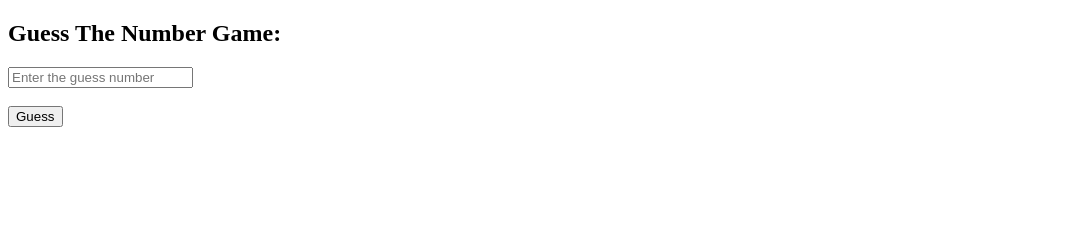
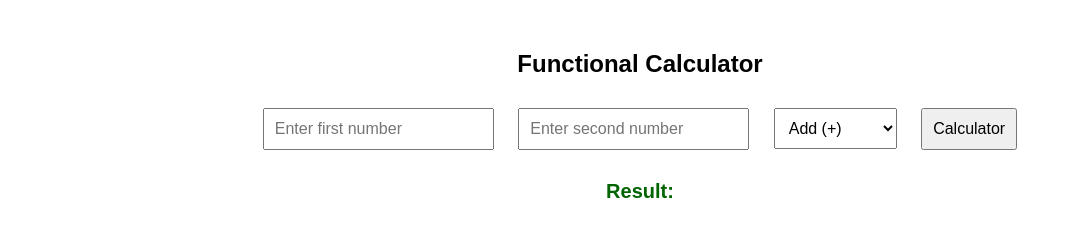
Before and after one commit to priyadharshinibalraj09/24bcs036-Sec-Lab-Programs, a plain HTML site: page index.html in a window 1280 px wide. Shown: the whole page, without its empty margins (0-1072 px from the left). Drawn offline with Linux system fonts and the light colour scheme.

Commit message:
Program-1

```diff
--- a/index.html
+++ b/index.html
@@ -3,38 +3,75 @@
 <head>
     <meta charset="UTF-8">
     <meta name="viewport" content="width=device-width, initial-scale=1.0">
-    <title>Guess The Number</title>
+    <title>Functional Calculator</title>
+    <style>
+        body{
+            font-family: Arial,sans-serif;
+            text-align: center;
+            margin-top: 50px;
+        }
+        input,select,button{
+            padding: 10px;
+            margin: 10px;
+            font-size: 16px;
+        }
+        #result{
+            margin-top: 20px;
+            font-size: 20px;
+            font-weight:bold;
+            color: darkgreen;
+        }
+    </style>
 </head>
 <body>
-    <h2>Guess The Number Game:</h2>
-    <input
-    type="number"
-    id="mainInput"
-    placeholder="Enter the guess number"/>
-    <br/><br>
-    <button onclick="guessGame()">Guess</button>
-    <br/>
-    <p id="feedback"></p>
-    <br/>
-    <p id="attempts"></p>
+    <h2>Functional Calculator</h2>
+    <input type="number" id="num1" placeholder="Enter first number">
+    <input type="number" id="num2" placeholder="Enter second number">
 
+    <select id="operation">
+        <option value="add">Add (+)</option>
+        <option value="subtract">Subtract (-)</option>
+        <option value="multiply">Multiply (*)</option>
+        <option value="divide">Divide (/)</option>
+    </select>
+
+    <button onclick="Calculator()">Calculator</button>
+    <div id="result">Result:</div>
     <script>
-             let target = Math.floor(Math.random()*100)+1;
-             let count = 0;
+        function Calculator(){
+            const num1 = parseFloat(document.getElementById("num1").value);
+            const num2 = parseFloat(document.getElementById("num2").value);
+            const operation = document.getElementById("operation").value;
 
-             function guessGame() {
-                let guess = parseInt(document.getElementById("mainInput").value);
-                count++;
+            let result;
+            if(isNaN(num1) || isNaN(num2)){
+                result = "Please enter Valid number.";
+            }else{
+                switch(operation){
+                    case "add":
+                        result = num1+num2;
+                        break;
+                    case "subtract":
+                        result = num1-num2;
+                        break;
+                    case "multiply":
+                        result = num1*num2;
+                        break;
+                    case "divide":
+                        if(num2 === 0){
+                        result = "cannot divided by zero!.";
+                        }else{
+                            result = num1/num2;
+                        }
+                        break;
 
-                if(guess < target){
-                    document.getElementById("feedback").innerText="Too Low";
-                }else if(guess > target){
-                    document.getElementById("feedback").innerText="Too High";
-                }else{
-                    document.getElementById("feedback").innerText="Correct!";
-                    document.getElementById("attempts").innerText="you guessed it in" + count + "attempts.";
+                    default:
+                       result = "Invalid operation";
                 }
             }
+            document.getElementById("result").innerText="Result: " + result;
+        }
+
     </script>
 </body>
 </html>
```
